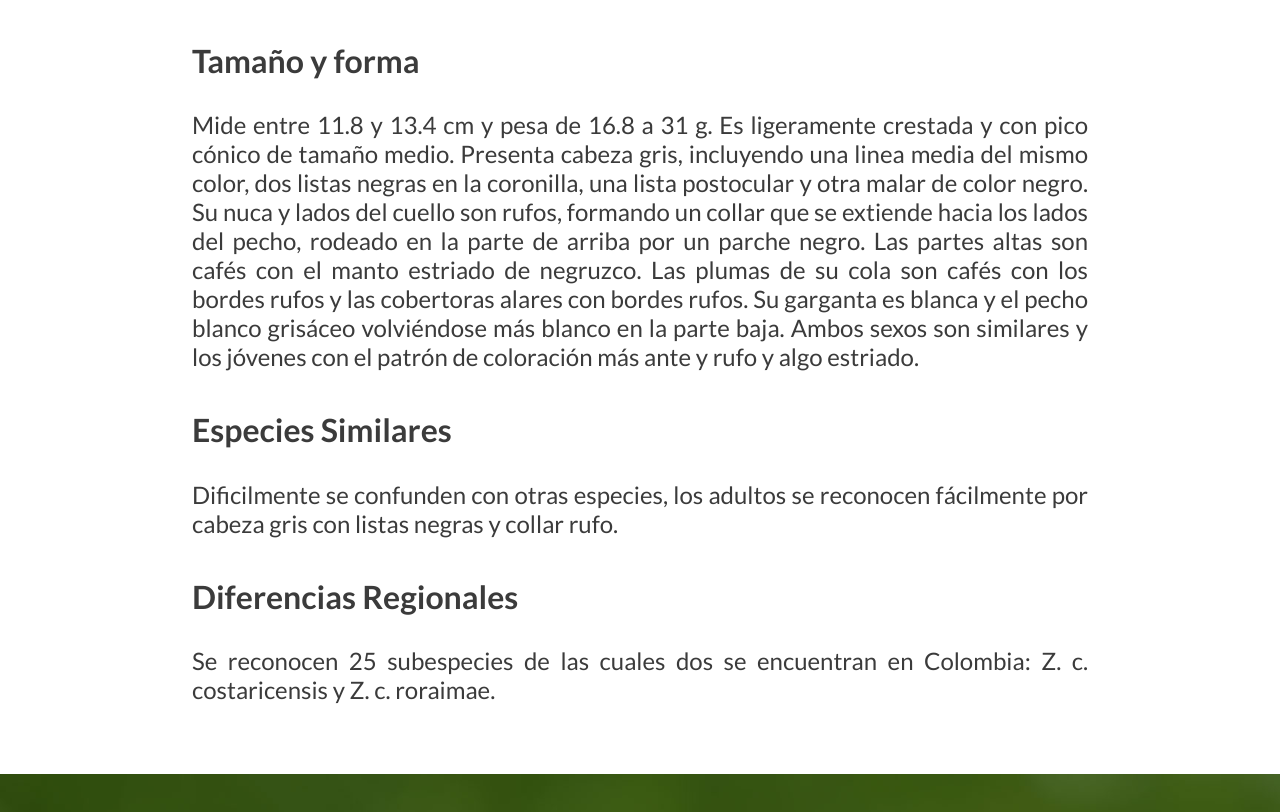
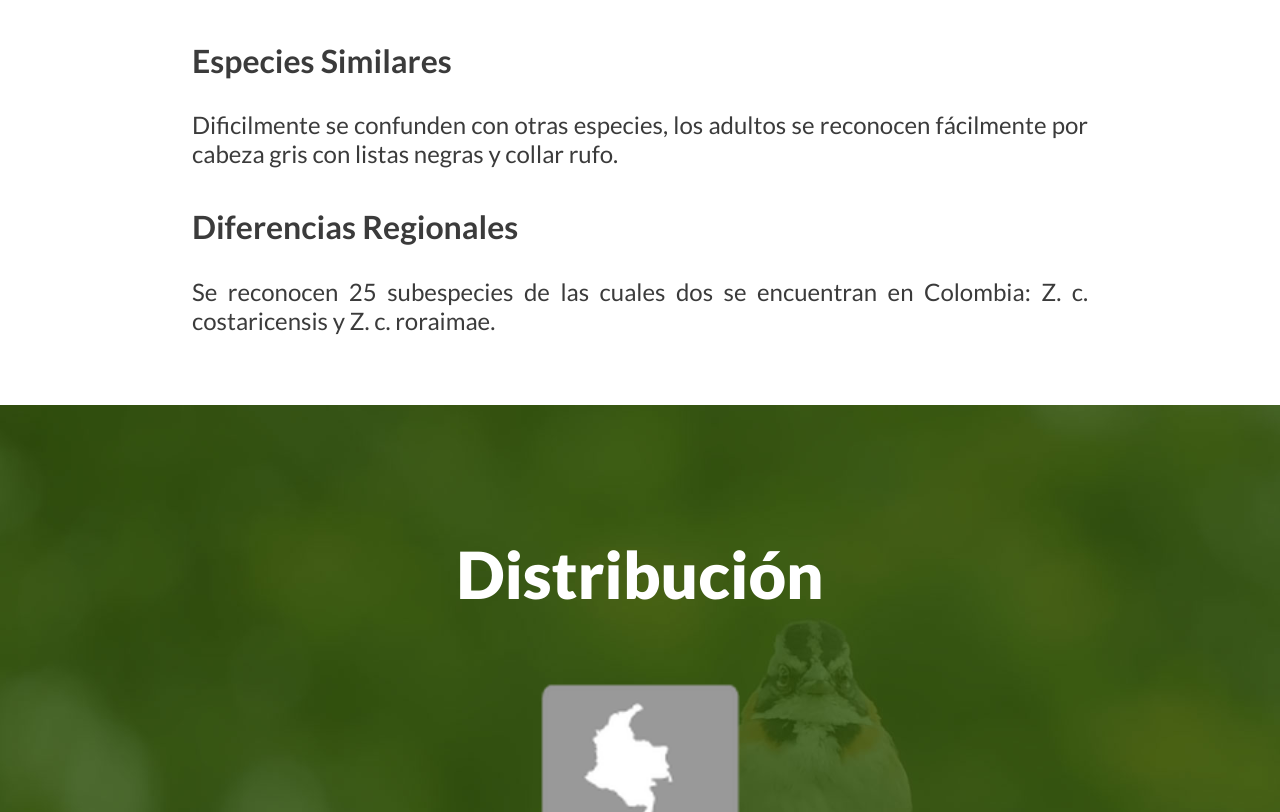
Before and after one commit to rafaeldarevalo/copetones, a plain HTML site: page index.html in a window 1280 px wide. Shown: the part 2201-3013 px from the top of the page. Drawn offline with Linux system fonts and the light colour scheme.

Commit message:
correction

```diff
--- a/index.html
+++ b/index.html
@@ -63,17 +63,6 @@
                 <iframe width="100%" height="400px" src="https://www.youtube.com/embed/FemhIDpse5U" frameborder="0"
                     allow="accelerometer; autoplay; encrypted-media; gyroscope; picture-in-picture"
                     allowfullscreen></iframe>
-            </div>
-            <div class="item">
-                <h2>Tamaño y forma</h2>
-                <p>Mide entre 11.8 y 13.4 cm y pesa de 16.8 a 31 g. Es ligeramente crestada y con pico cónico de tamaño
-                    medio. Presenta cabeza gris, incluyendo una linea media del mismo color, dos listas negras en la
-                    coronilla, una lista postocular y otra malar de color negro. Su nuca y lados del cuello son rufos,
-                    formando un collar que se extiende hacia los lados del pecho, rodeado en la parte de arriba por un
-                    parche negro. Las partes altas son cafés con el manto estriado de negruzco. Las plumas de su cola
-                    son cafés con los bordes rufos y las cobertoras alares con bordes rufos. Su garganta es blanca y el
-                    pecho blanco grisáceo volviéndose más blanco en la parte baja. Ambos sexos son similares y los
-                    jóvenes con el patrón de coloración más ante y rufo y algo estriado.</p>
             </div>
             <div class="item">
                 <h2>Especies Similares</h2>
```
